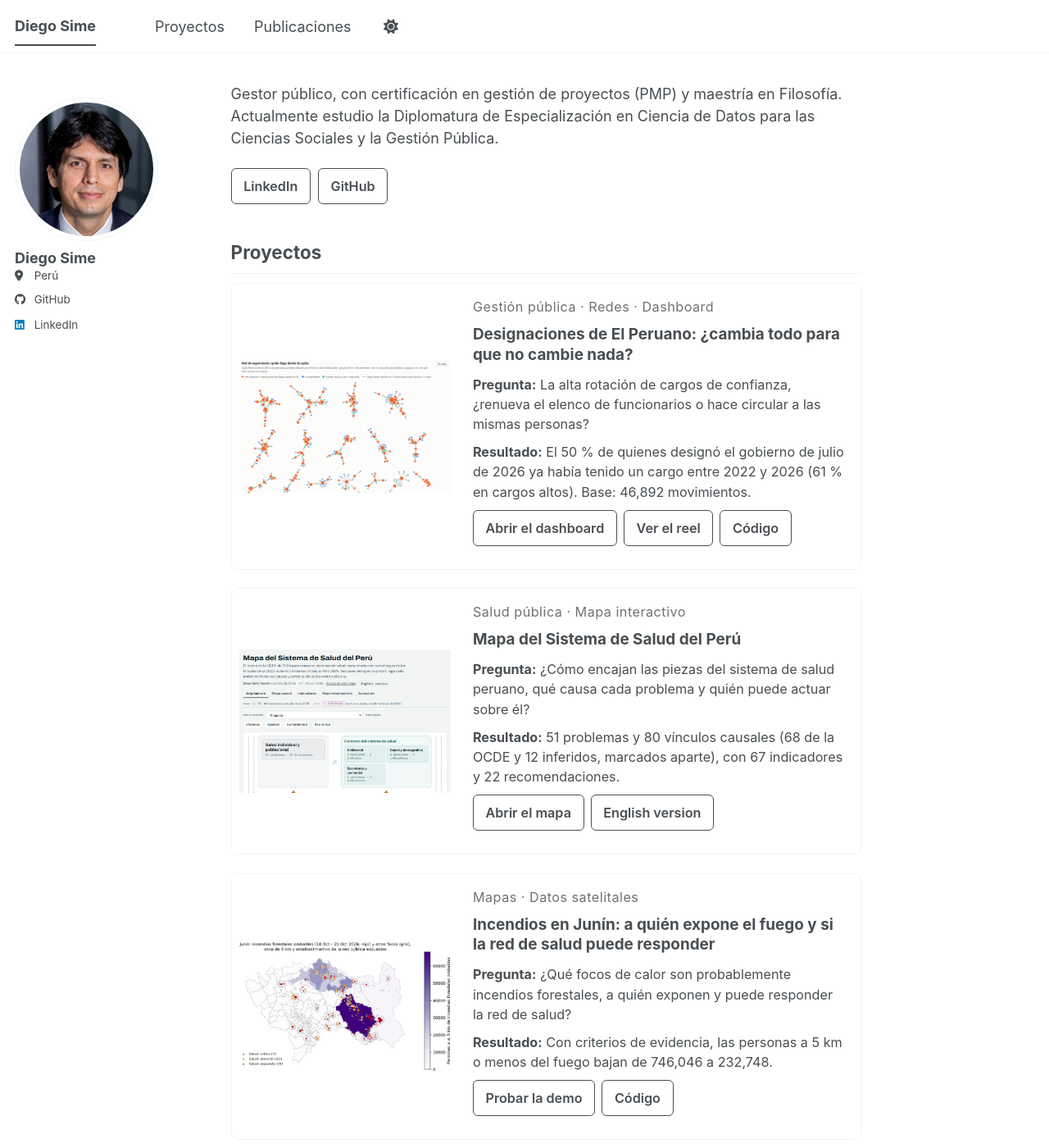
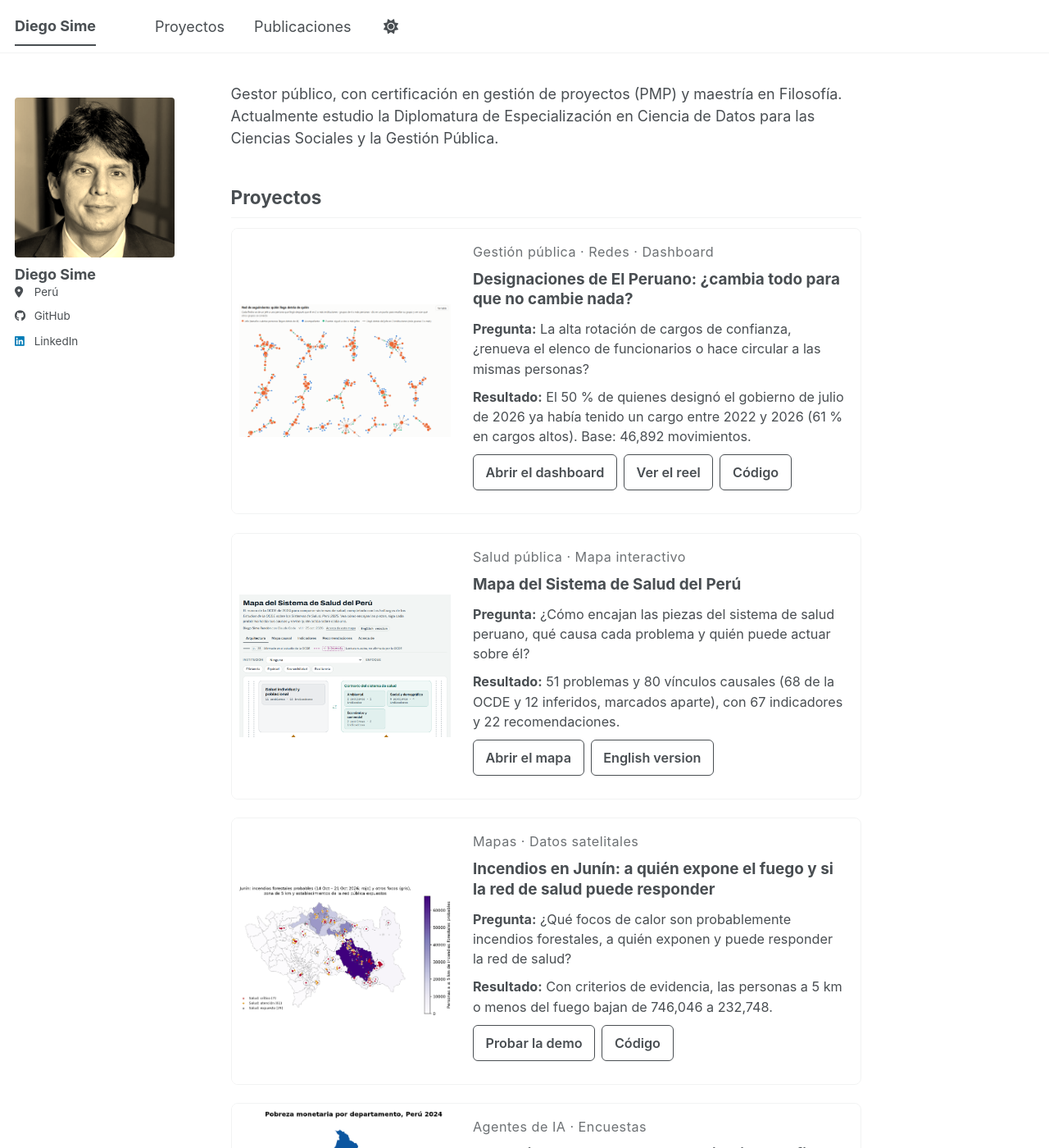
Before and after one commit to diegosimemirror/diegosimemirror.github.io, a Jekyll site: the page built from _pages/about.md, in a window 1280 px wide and 1400 px high. Shown: the whole window at 82% size. Built offline with Jekyll 4.4.1, drawn with Linux system fonts in a browser that asks for light colours; a script bundle is joined from its source files by our own code; a style sheet for code colours, icons or effects is not loaded.

Commit message:
Quita enlaces duplicados y cambia el estilo de la foto
- Elimina los botones de LinkedIn y GitHub de la portada
- Muestra la foto cuadrada, más grande y en sepia

Co-Authored-By: Claude Opus 5.5 <noreply@anthropic.com>

```diff
--- a/_pages/about.md
+++ b/_pages/about.md
@@ -5,8 +5,6 @@ author_profile: true
 ---
 
 Gestor público, con certificación en gestión de proyectos (PMP) y maestría en Filosofía. Actualmente estudio la Diplomatura de Especialización en Ciencia de Datos para las Ciencias Sociales y la Gestión Pública.
-
-<p class="botones"><a class="boton" href="https://www.linkedin.com/in/diego-sime-rendon/">LinkedIn</a><a class="boton" href="https://github.com/diegosimemirror">GitHub</a></p>
 
 ## Proyectos
 
--- a/_sass/layout/_tarjetas.scss
+++ b/_sass/layout/_tarjetas.scss
@@ -182,3 +182,32 @@ body {
   border-radius: 8px;
   background: #000;
 }
+
+/* Foto del inicio. La plantilla la muestra redonda, en color y muy pequeña en el celular.
+   Antes: círculo de 36 px en el celular | Después: cuadrada, en sepia y de 96 px
+   Para volver al color, borra la línea de filter. */
+.author__avatar {
+  width: 96px;
+}
+
+.author__avatar img {
+  display: block;
+  width: 96px;
+  max-width: none;
+  border-radius: 4px;
+  filter: sepia(1);
+}
+
+/* En pantallas grandes, la foto ocupa el ancho del panel lateral, hasta 220 px */
+@media (min-width: 925px) {
+  .author__avatar {
+    width: auto;
+  }
+
+  .author__avatar img {
+    width: 100%;
+    max-width: 220px;
+    padding: 0;
+    border: 0;
+  }
+}
```
